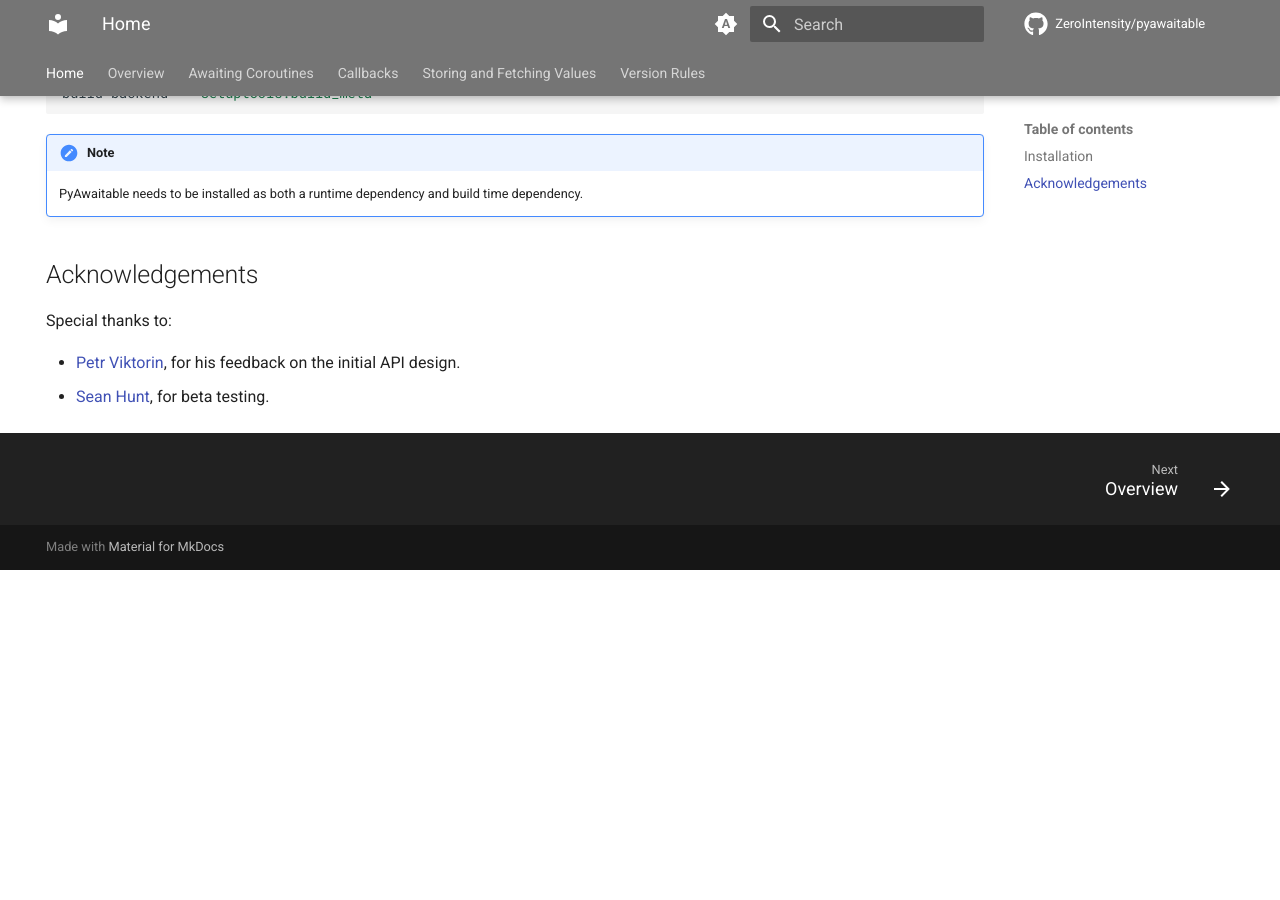
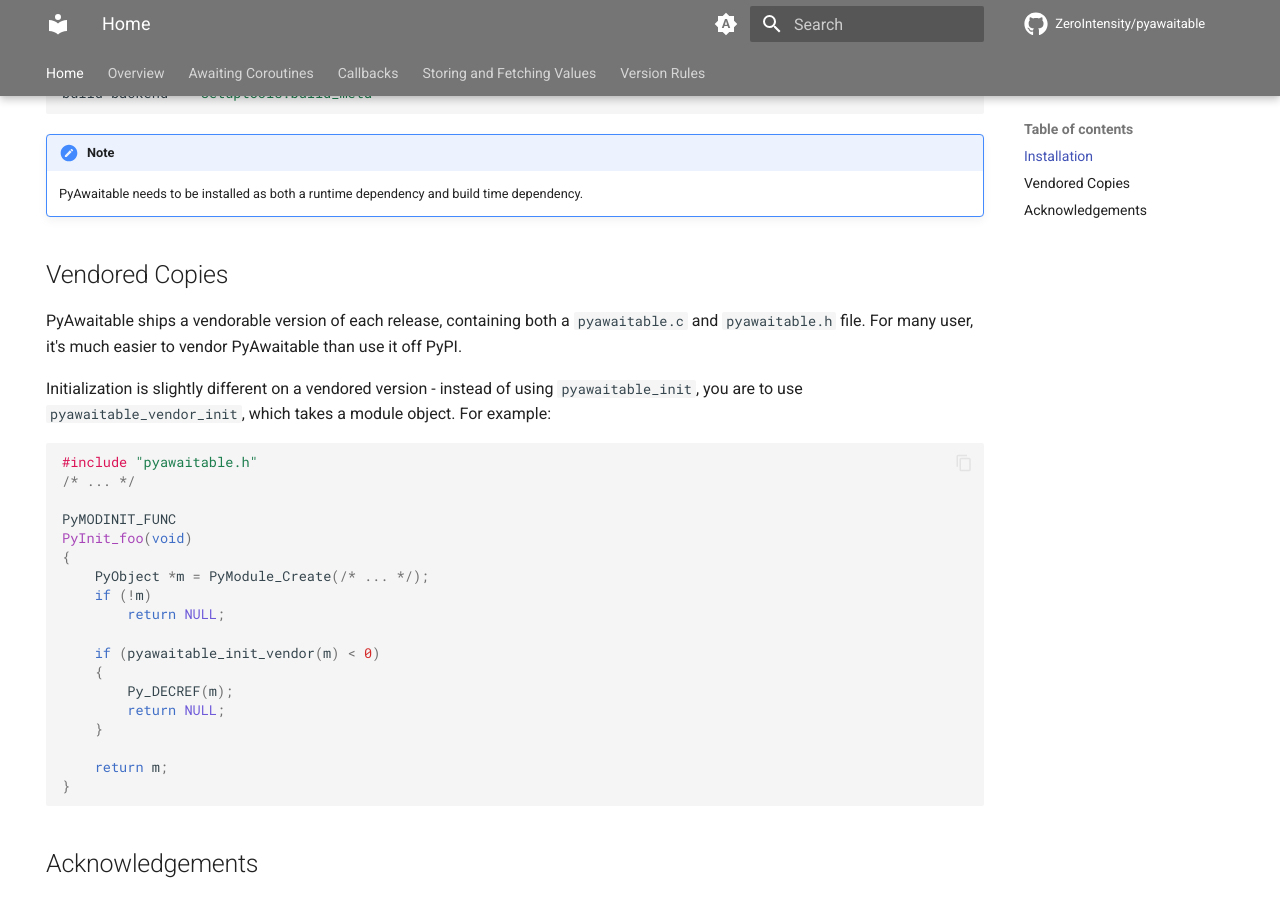
Before and after one commit to ZeroIntensity/pyawaitable, an MkDocs documentation site: the page built from docs/index.md, in a window 1280 px wide and 900 px high, scrolled down 1191 px. Built offline with MkDocs 1.6.1 and Material for MkDocs 9.7.7, drawn with Linux system fonts in a browser that asks for light colours; comment, search, counter and statistics services are not loaded; before the commit the page ends 1761 px from its top, so only the background shows below that.

Commit message:
Stable release

````diff
--- a/docs/index.md
+++ b/docs/index.md
@@ -58,6 +58,33 @@ build-backend = "setuptools.build_meta"
 
     PyAwaitable needs to be installed as both a runtime dependency and build time dependency.
 
+## Vendored Copies
+
+PyAwaitable ships a vendorable version of each release, containing both a `pyawaitable.c` and `pyawaitable.h` file. For many user, it's much easier to vendor PyAwaitable than use it off PyPI.
+
+Initialization is slightly different on a vendored version - instead of using `pyawaitable_init`, you are to use `pyawaitable_vendor_init`, which takes a module object. For example:
+
+```c
+#include "pyawaitable.h"
+/* ... */
+
+PyMODINIT_FUNC
+PyInit_foo(void)
+{
+    PyObject *m = PyModule_Create(/* ... */);
+    if (!m)
+        return NULL;
+
+    if (pyawaitable_init_vendor(m) < 0)
+    {
+        Py_DECREF(m);
+        return NULL;
+    }
+
+    return m;
+}
+```
+
 ## Acknowledgements
 
 Special thanks to:
````
Also changed, not shown: 1 other file.
